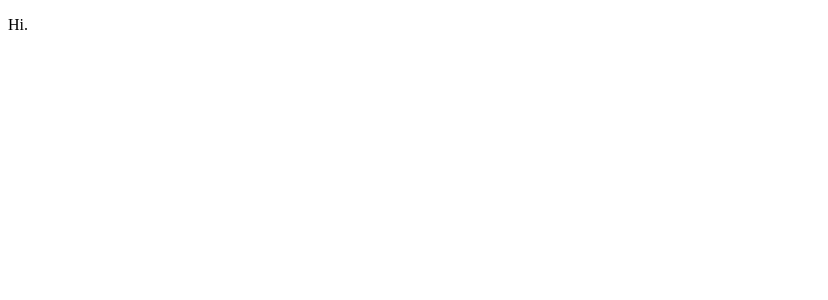
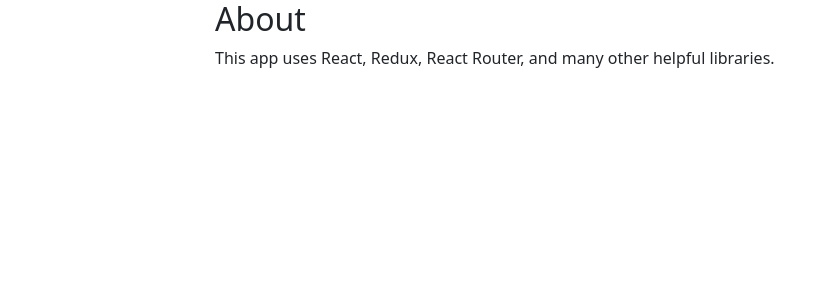
Before and after one commit to amerigirl/reactAndReduxWork, a React app: page /about in a window 1280 px wide. Shown: the top 300 px of the page, without its empty margins (0-828 px from the left). Built offline with nearby package versions, Linux system fonts and the light colour scheme.

Commit message:
added basic routing for header and about page components

```diff
--- /dev/null
+++ b/src/components/App.js
@@ -0,0 +1,16 @@
+import React from 'react';
+import { Routes, Route } from 'react-router-dom';
+import AboutPage from './about/AboutPage';
+// eslint-disable-next-line import/no-unresolved
+import HomePage from './Home/HomePage';
+
+export default function App() {
+    return (
+      <div className="conatiner-fluid">
+        <Routes>
+          <Route path="/about" element={<AboutPage />} />
+          <Route path="/" element={<HomePage />} />
+        </Routes>
+      </div>
+    );
+}
--- /dev/null
+++ b/src/index.css
@@ -0,0 +1,12 @@
+#app{
+    max-width: 850px;
+    margin: 0 auto;
+}
+
+nav {
+    padding: 20px 0 20px 0;
+}
+
+a.active {
+    color: #f15b2a;
+}
--- a/src/index.js
+++ b/src/index.js
@@ -1,9 +1,15 @@
 import React from "react";
-import { render } from "react-dom";
+import { createRoot } from "react-dom/client";
+import { BrowserRouter } from "react-router-dom";
+import "bootstrap/dist/css/bootstrap.min.css";
+import App from './components/App';
+import "./index.css";
 
 
-function Hi(){
-    return <p>Hi.</p>
-}
 
-render(<Hi />, document.getElementById("app"))
+const rootElement = document.getElementById("app");
+createRoot(rootElement).render(
+  <BrowserRouter>
+    <App />
+  </BrowserRouter>
+);
```
Also changed, not shown: src/components/about/AboutPage.js (renamed from src/components/about/about.js).
